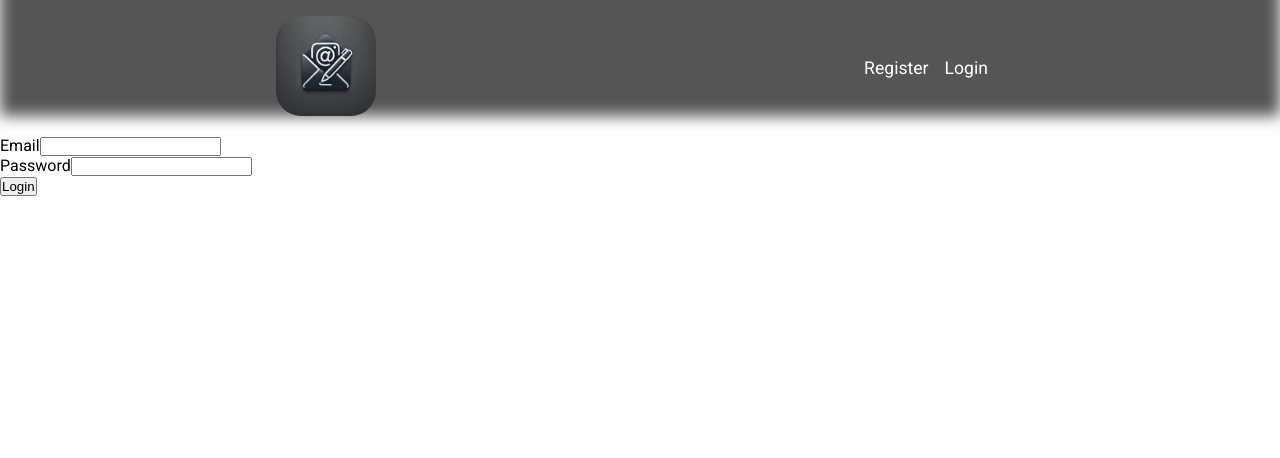
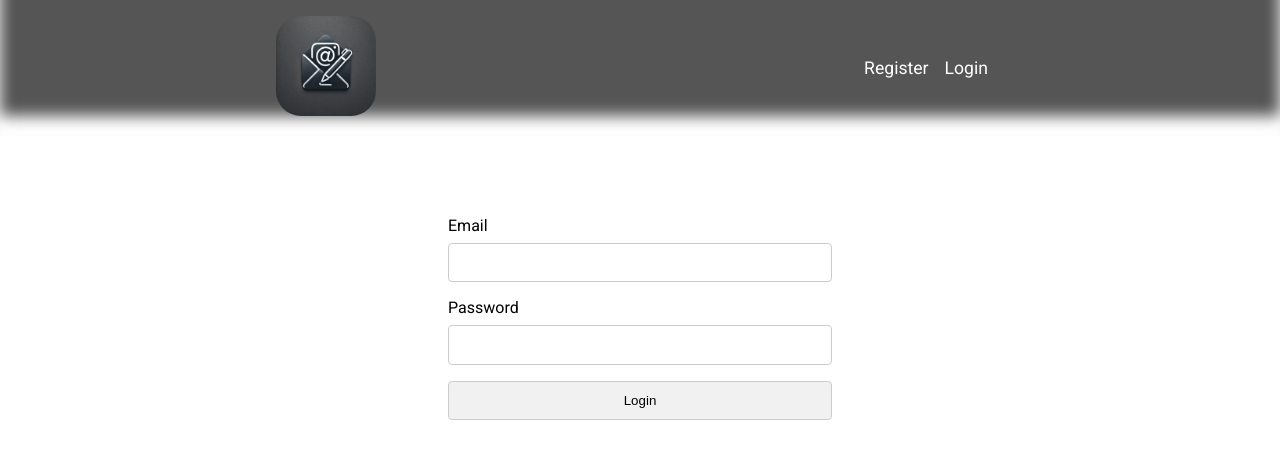
Before and after one commit to Kuba862/email_sign_generator, a React (Create React App) app: page /login in a window 1280 px wide. Shown: the top 458 px of the page. Built offline with nearby package versions, Linux system fonts and the light colour scheme.

Commit message:
add styles for register and login form

```diff
--- a/src/components/Login/Login.form.jsx
+++ b/src/components/Login/Login.form.jsx
@@ -1,5 +1,6 @@
 import React, { useEffect, useRef, useState } from 'react';
 import axios from 'axios';
+import { FormStyled } from '../../styled/Form.styled';
 
 const Login = () => {
   const [isAuth, setIsAuth] = useState(false);
@@ -28,17 +29,19 @@ const Login = () => {
     }
   };
   return (
+    <FormStyled>
     <form onSubmit={loginUser}>
       <div>
         <label htmlFor="email">Email</label>
-        <input type="email" id="email" ref={userEmailRef} />
+        <input required type="email" id="email" ref={userEmailRef} />
       </div>
       <div>
         <label htmlFor="password">Password</label>
-        <input type="password" id="password" ref={userPasswordRef} />
+        <input required type="password" id="password" ref={userPasswordRef} />
       </div>
       <button type="submit">Login</button>
     </form>
+    </FormStyled>
   );
 };
 
--- a/src/components/Register/Register.form.jsx
+++ b/src/components/Register/Register.form.jsx
@@ -1,5 +1,7 @@
 import React, { useRef } from 'react';
 import axios from 'axios';
+import { Link } from 'react-router-dom';
+import { FormStyled } from '../../styled/Form.styled';
 
 const RegisterForm = () => {
   const userFirstNameRef = useRef();
@@ -23,29 +25,30 @@ const RegisterForm = () => {
   }
 
   return (
-    <>
+    <FormStyled>
       <form
         onSubmit={registerUser}
       >
         <div>
           <label htmlFor="first_name">First Name</label>
-          <input type="text" id="first_name" ref={userFirstNameRef} />
+          <input required type="text" id="first_name" ref={userFirstNameRef} />
         </div>
         <div>
           <label htmlFor="last_name">Last Name</label>
-          <input type="text" id="last_name" ref={userLastNameRef} />
+          <input required type="text" id="last_name" ref={userLastNameRef} />
         </div>
         <div>
           <label htmlFor="email">Email</label>
-          <input type="email" id="email" ref={userEmailRef} />
+          <input required type="email" id="email" ref={userEmailRef} />
         </div>
         <div>
           <label htmlFor="password">Password</label>
-          <input type="password" id="password" ref={userPasswordRef} />
+          <input required type="password" id="password" ref={userPasswordRef} />
         </div>
         <button type="submit">Register</button>
       </form>
-    </>
+      <p>Already have an account? <Link to="/login" >Log in</Link></p>
+    </FormStyled>
   );
 };
 
--- /dev/null
+++ b/src/styled/Form.styled.jsx
@@ -0,0 +1,43 @@
+import styled from 'styled-components';
+
+export const FormStyled = styled.div`
+  display: flex;
+  flex-direction: column;
+  justify-content: center;
+  align-items: center;
+  margin-top: 5rem;
+  form {
+    display: flex;
+    flex-direction: column;
+    gap: 1rem;
+    width: 30%;
+    div {
+      display: flex;
+      flex-direction: column;
+      gap: 0.5rem;
+      input {
+        padding: 0.7rem;
+        border-radius: 0.25rem;
+        border: 1px solid #ccc;
+      }
+    }
+    button {
+      padding: 0.7rem;
+      border-radius: 0.25rem;
+      border: 1px solid #ccc;
+      background-color: #f1f1f1;
+      cursor: pointer;
+      transition: all 0.3s;
+        &:hover {
+            background-color: #e1e1e1;
+        }
+    }
+  }
+  p {
+    text-align: center;
+    margin-top: 1rem;
+    a {
+        color: blue;
+    }
+  }
+`;
```
